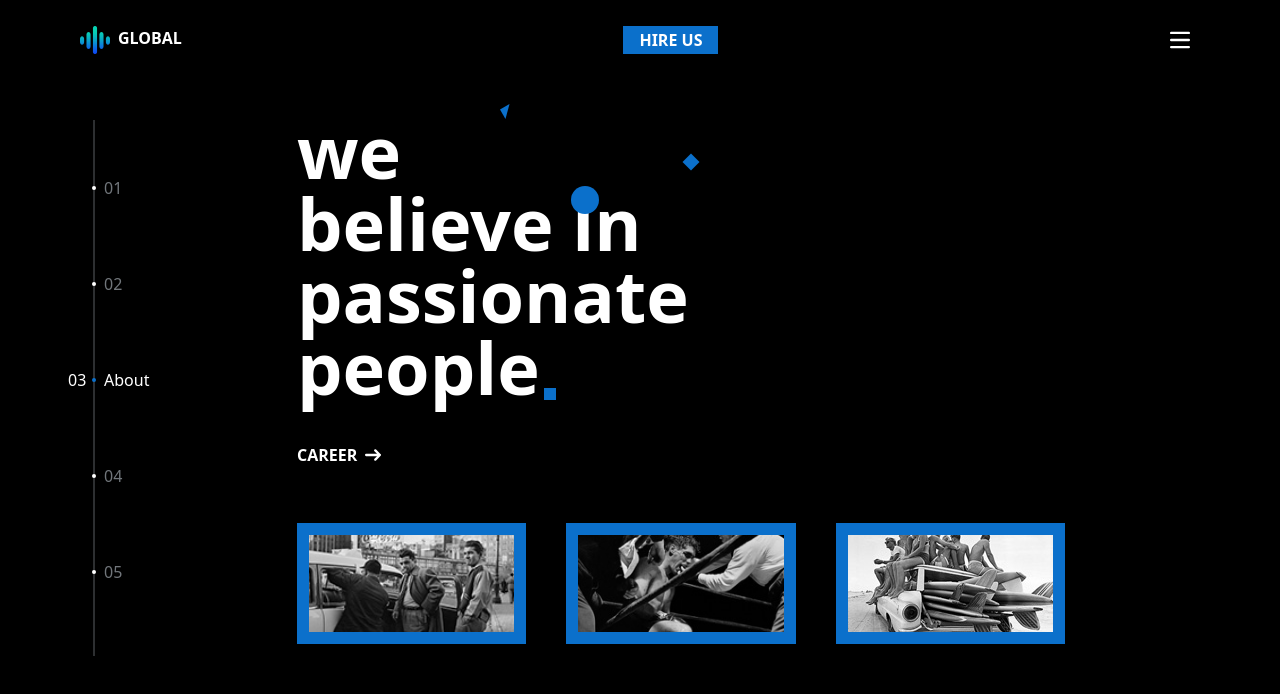
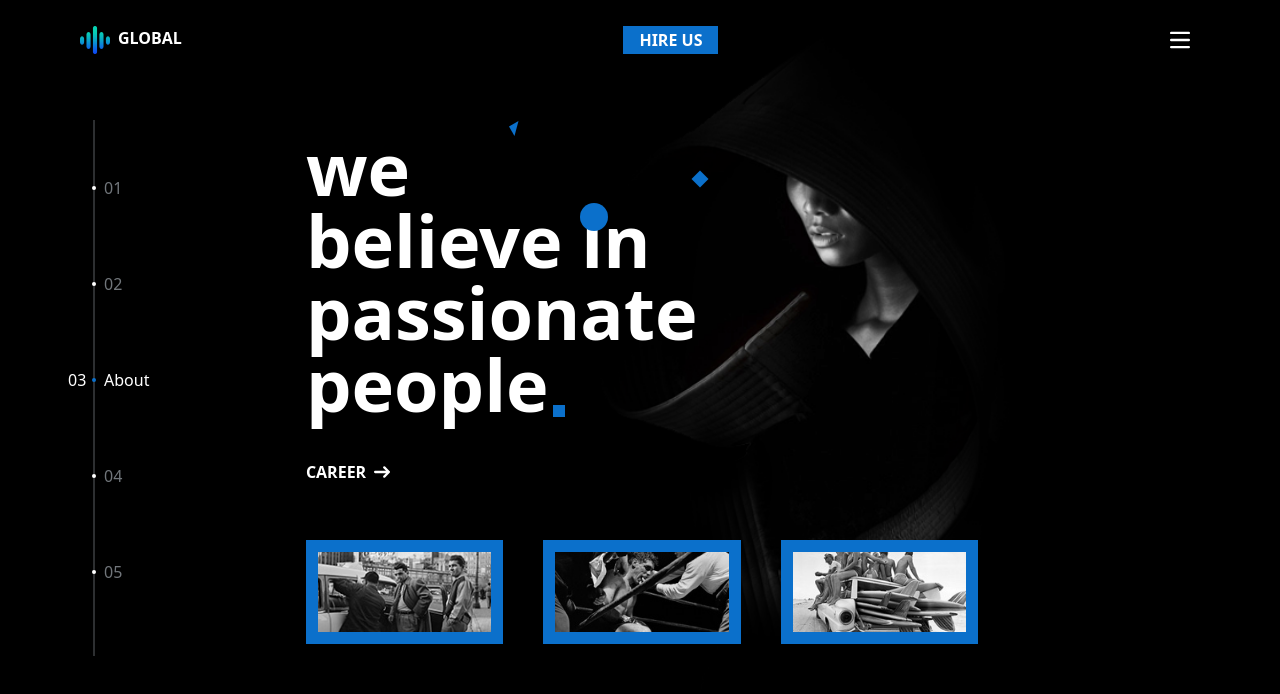
Before and after one commit to Eslam-Mohamed-G/global-next.js, a Next.js app: page /about in a window 1280 px wide. Shown: the top 694 px of the page. Built offline with nearby package versions, Linux system fonts and the light colour scheme.

Commit message:
Responsive design

```diff
--- a/src/app/about/page.tsx
+++ b/src/app/about/page.tsx
@@ -2,9 +2,9 @@ import React from 'react';
 
 const Page = () => {
     return (
-        <div className=' border w-full h-full flex items-center justify-center'>
-            <div className="flex flex-row">
-                <div className="flex flex-col gap-14 lg:w-3xl">
+        <div className='w-full h-full flex items-center justify-start'>
+            <div className="flex flex-row w-full relative lg:pl-10 xl:pl-36">
+                <div className="flex flex-col gap-14 lg:w-2xl relative z-10">
                     <div className="flex flex-col items-start gap-10">
                         <p className='text-white text-6xl sm:text-5xl md:text-7xl font-extrabold'>
                             <span className='relative before:absolute before:top-1 before:-right-20 md:before:-right-28 before:border-t-11 before:border-l-11 before:border-transparent before:border-l-blueColor before:rotate-[60deg]'>we</span> <br />
@@ -47,7 +47,9 @@ const Page = () => {
                 </div>
 
                 {/* right div for big img */}
-                <div className=""></div>
+                <div className="w-96 xlg:w-[450px] hidden sm:block absolute z-0 right-20 xlg:right-32 xlg:bottom-0 xl:right-40 sm:right-0 sm:bottom-5 md:bottom-10">
+                    <img src="/img/about-visual.png" alt="visual" className='w-full h-full object-cover'/>
+                </div>
             </div>
         </div>
     );
```
